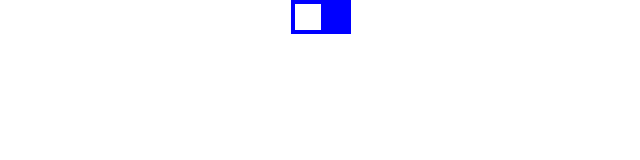
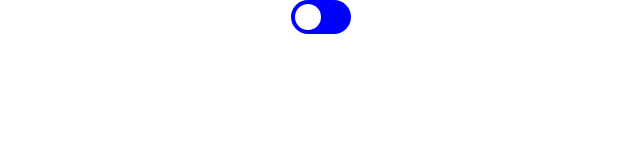
Before and after one commit to michaelnguyen974/toggle-switch-react, a React (Create React App) app in the folder my-toggle-switch/: page / in a window 1280 px wide. Shown: the top 160 px of the page, without its empty margins (319-959 px from the left). Built offline with nearby package versions, Linux system fonts and the light colour scheme.

Commit message:
Toggle is now rounded

```diff
--- a/my-toggle-switch/src/App.js
+++ b/my-toggle-switch/src/App.js
@@ -4,7 +4,7 @@ import Switch from "../src/components/Switch";
 const App = () => {
   return (
     <div className="App">
-      <Switch />
+      <Switch rounded={true}/>
     </div>
   );
 };
--- a/my-toggle-switch/src/components/Switch.css
+++ b/my-toggle-switch/src/components/Switch.css
@@ -42,3 +42,11 @@ input:checked + .slider {
 input:checked + .slider::before {
   transform: translateX(26px);
 }
+
+.slider.rounded {
+    border-radius: 34px;
+}
+
+.slider.rounded::before {
+    border-radius: 50%;
+}
```
